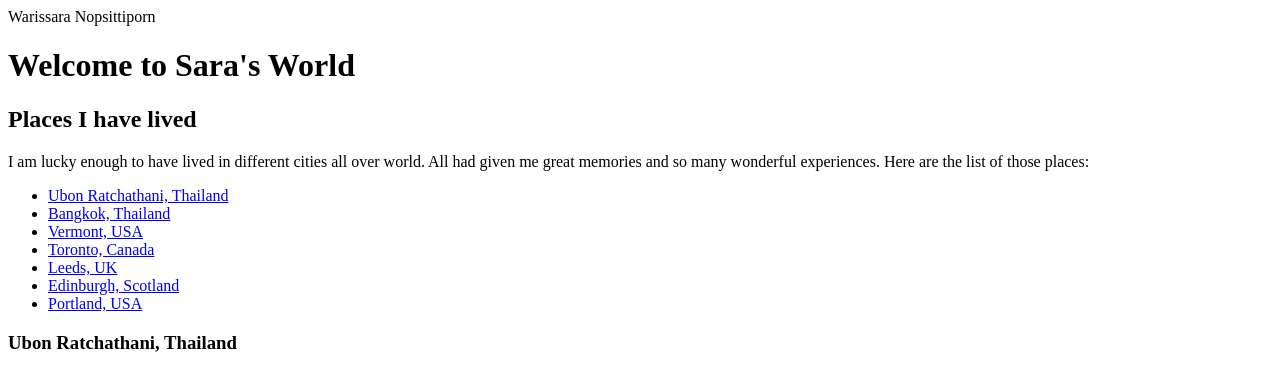
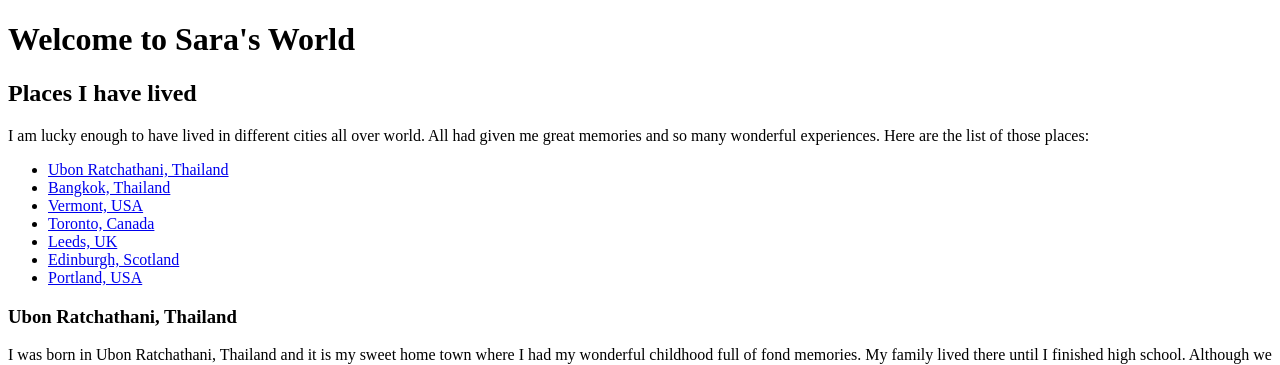
Before and after one commit to warissara/html-me-something, a plain HTML site: page index.html in a window 1280 px wide. Shown: the top 365 px of the page. Drawn offline with Linux system fonts and the light colour scheme.

Commit message:
Update index.html

```diff
--- a/index.html
+++ b/index.html
@@ -1,4 +1,4 @@
-<p>Warissara Nopsittiporn</p>
+
 
 <!DOCTYPE html>
 <html>
```
